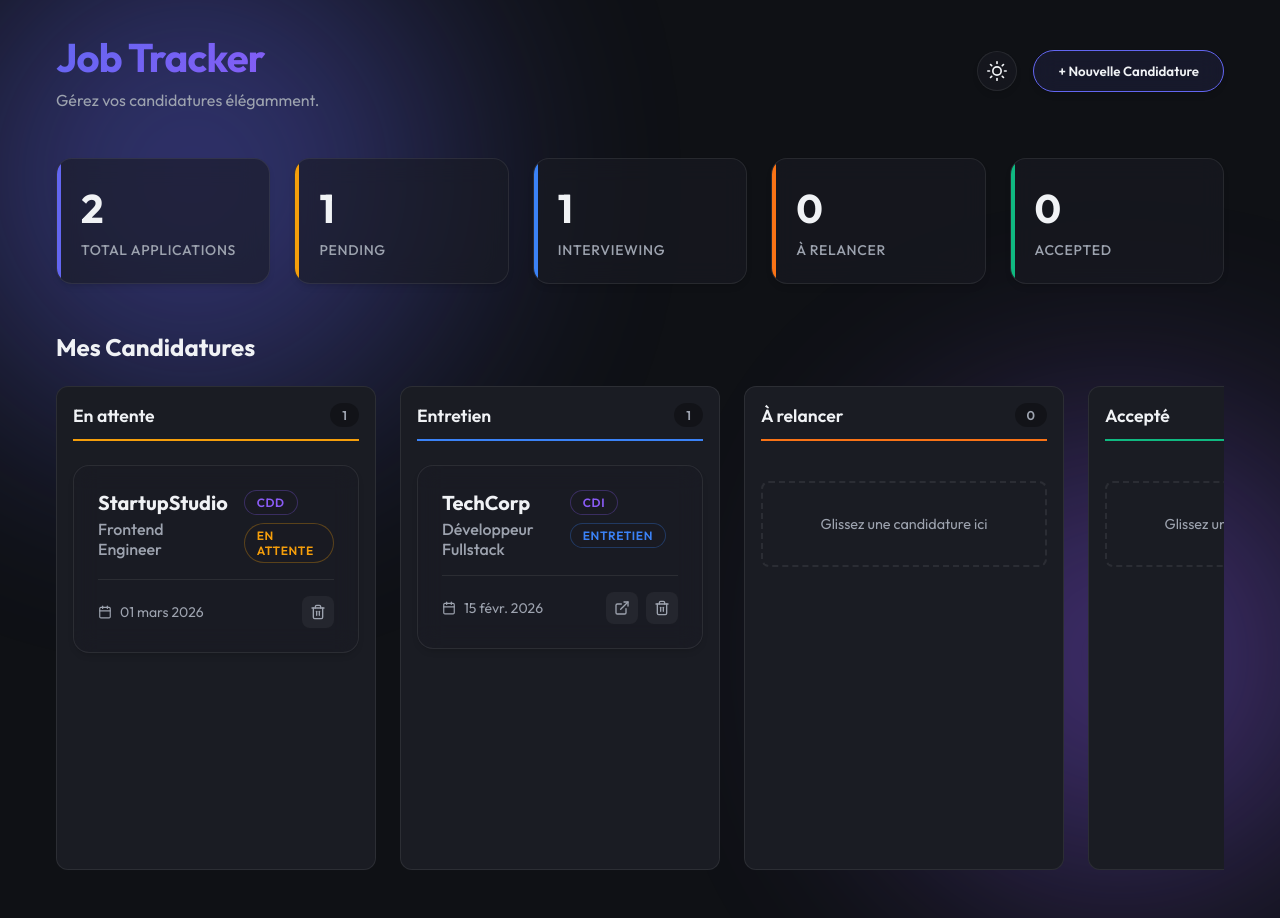
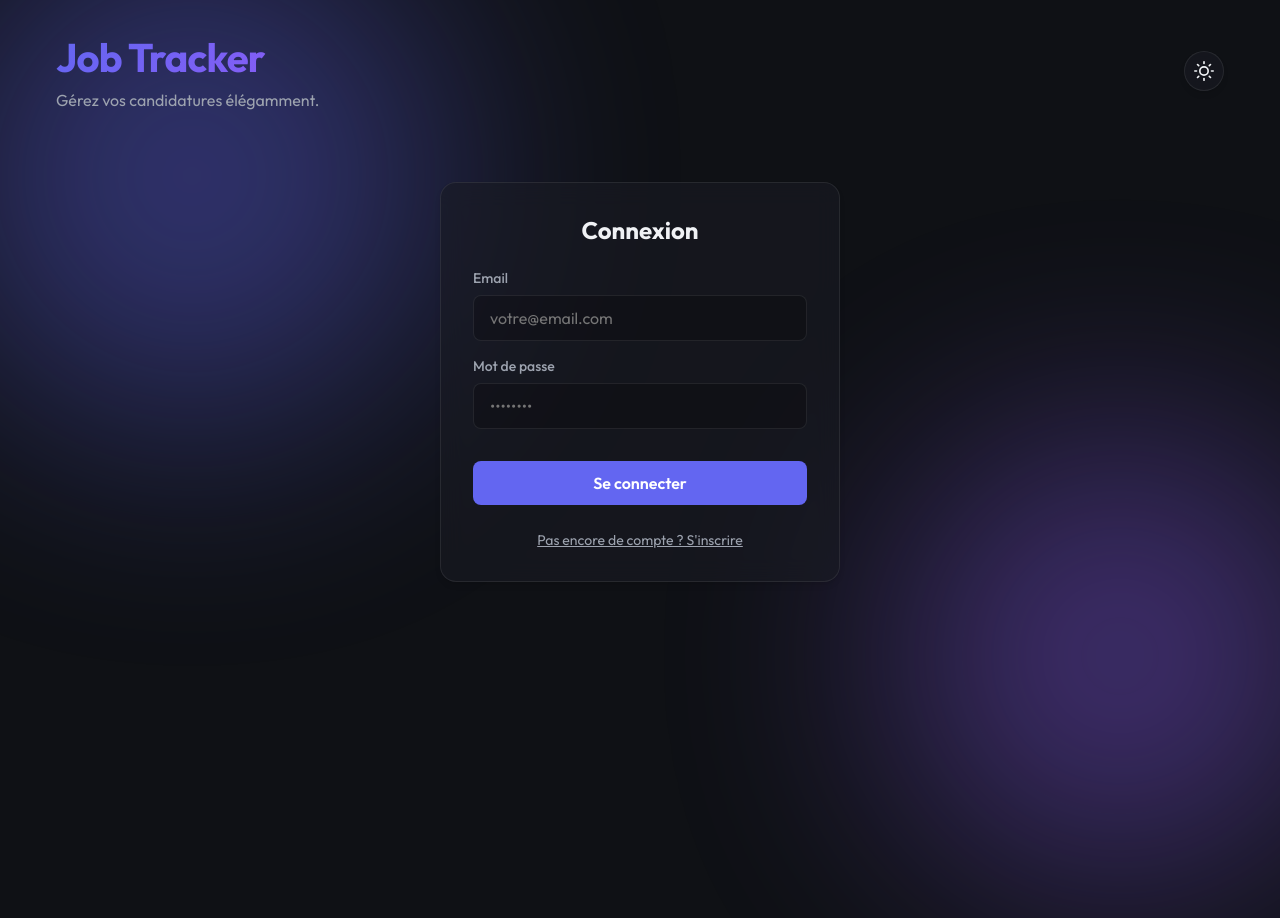
Before and after one commit to diallomld/Job_Tracker, a React (Vite) app: page / in a window 1280 px wide. After the commit the page ends 800 px from the top, so only its background shows below. Built offline with nearby package versions, Linux system fonts and the light colour scheme; no server answers.

Commit message:
feat(auth): implement Supabase authentication flow

```diff
--- a/package.json
+++ b/package.json
@@ -12,6 +12,7 @@
     "test:ui": "vitest --ui"
   },
   "dependencies": {
+    "@supabase/supabase-js": "^2.98.0",
     "react": "^18.3.1",
     "react-dom": "^18.3.1"
   },
--- a/src/App.jsx
+++ b/src/App.jsx
@@ -3,6 +3,8 @@ import { useLocalStorage } from './hooks/useLocalStorage';
 import { Dashboard } from './components/Dashboard';
 import { ApplicationForm } from './components/ApplicationForm';
 import { KanbanBoard } from './components/KanbanBoard';
+import { Auth } from './components/Auth';
+import { supabase } from './lib/supabase';
 import './App.css';
 
 const initialApplications = [
@@ -27,9 +29,24 @@ const initialApplications = [
 ];
 
 function App() {
+  const [session, setSession] = useState(null);
   const [applications, setApplications] = useLocalStorage('job-tracker-apps', initialApplications);
   const [showForm, setShowForm] = useState(false);
   const [theme, setTheme] = useLocalStorage('job-tracker-theme', 'dark');
+
+  useEffect(() => {
+    supabase.auth.getSession().then(({ data: { session } }) => {
+      setSession(session);
+    });
+
+    const {
+      data: { subscription },
+    } = supabase.auth.onAuthStateChange((_event, session) => {
+      setSession(session);
+    });
+
+    return () => subscription.unsubscribe();
+  }, []);
 
   useEffect(() => {
     document.documentElement.setAttribute('data-theme', theme);
@@ -56,9 +73,13 @@ function App() {
     );
   };
 
+  const handleLogout = async () => {
+    await supabase.auth.signOut();
+  };
+
   return (
     <div className="app-container" style={{ margin: '0 auto', maxWidth: '1200px', padding: '2rem 1rem' }}>
-      <header style={{ display: 'flex', justifyContent: 'space-between', alignItems: 'center', marginBottom: '3rem' }}>
+      <header style={{ display: 'flex', justifyContent: 'space-between', alignItems: 'center', marginBottom: '3rem', flexWrap: 'wrap', gap: '1rem' }}>
         <div>
           <h1 className="gradient-text" style={{ fontSize: '2.5rem', marginBottom: '0.5rem', letterSpacing: '-0.02em' }}>Job Tracker</h1>
           <p style={{ color: 'var(--text-secondary)' }}>Gérez vos candidatures élégamment.</p>
@@ -85,6 +106,9 @@ function App() {
               <svg width="20" height="20" viewBox="0 0 24 24" fill="none" stroke="currentColor" strokeWidth="2" strokeLinecap="round" strokeLinejoin="round"><path d="M21 12.79A9 9 0 1 1 11.21 3 7 7 0 0 0 21 12.79z"></path></svg>
             )}
           </button>
+
+          {session && (
+            <>
               <button
                 className="glass-panel"
                 style={{
@@ -102,10 +126,24 @@ function App() {
               >
                 {showForm ? 'Annuler' : '+ Nouvelle Candidature'}
               </button>
+
+              <button
+                onClick={handleLogout}
+                style={{ background: 'none', border: 'none', color: 'var(--status-rejected)', cursor: 'pointer', fontWeight: 'bold' }}
+                title="Se déconnecter"
+              >
+                Déconnexion
+              </button>
+            </>
+          )}
         </div>
       </header>
 
       <main>
+        {!session ? (
+          <Auth onAuthSuccess={setSession} />
+        ) : (
+          <>
             <Dashboard applications={applications} />
 
             {showForm && (
@@ -127,6 +165,8 @@ function App() {
                 />
               )}
             </div>
+          </>
+        )}
       </main>
     </div>
   );
--- /dev/null
+++ b/src/components/Auth.jsx
@@ -0,0 +1,107 @@
+import React, { useState } from 'react';
+import { supabase } from '../lib/supabase';
+import styles from './ApplicationForm.module.css';
+
+export function Auth({ onAuthSuccess }) {
+    const [loading, setLoading] = useState(false);
+    const [email, setEmail] = useState('');
+    const [password, setPassword] = useState('');
+    const [isLogin, setIsLogin] = useState(true);
+    const [errorMsg, setErrorMsg] = useState('');
+
+    const handleAuth = async (e) => {
+        e.preventDefault();
+        setLoading(true);
+        setErrorMsg('');
+
+        try {
+            let result;
+            if (isLogin) {
+                result = await supabase.auth.signInWithPassword({ email, password });
+            } else {
+                result = await supabase.auth.signUp({ email, password });
+                if (result.data?.user && result.data.user.identities?.length === 0) {
+                    setErrorMsg("Cet utilisateur existe déjà. Veuillez vous connecter.");
+                    setIsLogin(true);
+                    setLoading(false);
+                    return;
+                }
+            }
+
+            if (result.error) throw result.error;
+
+            if (!isLogin && result.data?.user) {
+                // Auto sign-in or check email verification depending on supabase project settings
+                if (!result.session) {
+                    setErrorMsg("Inscription réussie ! Veuillez vérifier votre boîte mail si nécessaire, ou connectez-vous.");
+                    setIsLogin(true);
+                } else {
+                    onAuthSuccess(result.session);
+                }
+            } else if (result.session) {
+                onAuthSuccess(result.session);
+            }
+
+        } catch (error) {
+            setErrorMsg(error.error_description || error.message);
+        } finally {
+            setLoading(false);
+        }
+    };
+
+    return (
+        <div style={{ display: 'flex', justifyContent: 'center', alignItems: 'center', minHeight: '60vh' }}>
+            <div className={`glass-panel ${styles.formContainer}`} style={{ maxWidth: '400px', width: '100%', padding: '2rem' }}>
+                <h2 style={{ marginBottom: '1.5rem', fontSize: '1.5rem', textAlign: 'center' }}>
+                    {isLogin ? 'Connexion' : 'Inscription'}
+                </h2>
+
+                {errorMsg && (
+                    <div style={{ backgroundColor: 'rgba(239, 68, 68, 0.1)', color: 'var(--status-rejected)', padding: '0.75rem', borderRadius: '8px', marginBottom: '1rem', fontSize: '0.875rem' }}>
+                        {errorMsg}
+                    </div>
+                )}
+
+                <form onSubmit={handleAuth} style={{ display: 'flex', flexDirection: 'column', gap: '1rem' }}>
+                    <div className={styles.inputGroup}>
+                        <label htmlFor="email">Email</label>
+                        <input
+                            id="email"
+                            className={styles.inputField}
+                            type="email"
+                            placeholder="votre@email.com"
+                            value={email}
+                            required
+                            onChange={(e) => setEmail(e.target.value)}
+                        />
+                    </div>
+                    <div className={styles.inputGroup}>
+                        <label htmlFor="password">Mot de passe</label>
+                        <input
+                            id="password"
+                            className={styles.inputField}
+                            type="password"
+                            placeholder="••••••••"
+                            value={password}
+                            required
+                            onChange={(e) => setPassword(e.target.value)}
+                        />
+                    </div>
+                    <button type="submit" className={styles.submitBtn} disabled={loading} style={{ width: '100%', justifyContent: 'center', marginTop: '1rem' }}>
+                        {loading ? 'Chargement...' : (isLogin ? 'Se connecter' : "S'inscrire")}
+                    </button>
+                </form>
+
+                <div style={{ textAlign: 'center', marginTop: '1.5rem' }}>
+                    <button
+                        type="button"
+                        onClick={() => { setIsLogin(!isLogin); setErrorMsg(''); }}
+                        style={{ background: 'none', border: 'none', color: 'var(--text-secondary)', cursor: 'pointer', textDecoration: 'underline', fontSize: '0.875rem' }}
+                    >
+                        {isLogin ? "Pas encore de compte ? S'inscrire" : 'Déjà un compte ? Se connecter'}
+                    </button>
+                </div>
+            </div>
+        </div>
+    );
+}
--- /dev/null
+++ b/src/lib/supabase.js
@@ -0,0 +1,10 @@
+import { createClient } from '@supabase/supabase-js';
+
+const supabaseUrl = import.meta.env.VITE_SUPABASE_URL;
+const supabaseAnonKey = import.meta.env.VITE_SUPABASE_ANON_KEY;
+
+if (!supabaseUrl || !supabaseAnonKey) {
+    console.warn('⚠️ Supabase URL or Anon Key is missing. Check your .env.local file.');
+}
+
+export const supabase = createClient(supabaseUrl || '', supabaseAnonKey || '');
```
Also changed, not shown: 1 other file (tests, documents, lock files or other folders). Lines whose indentation alone changed are shown as unchanged.
